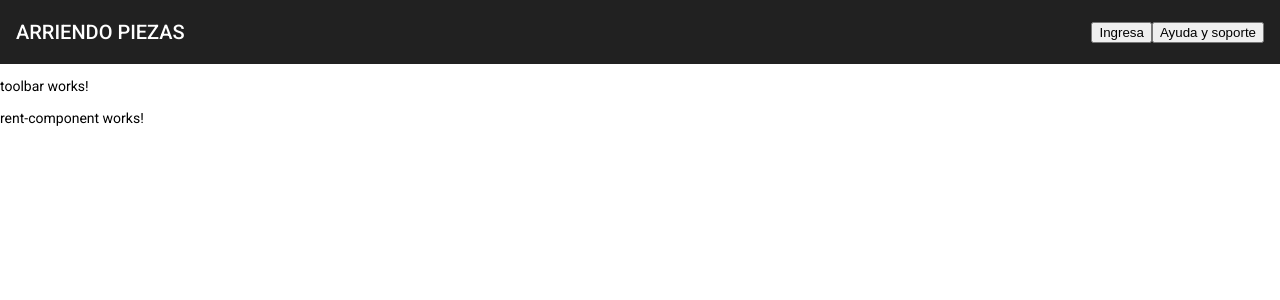
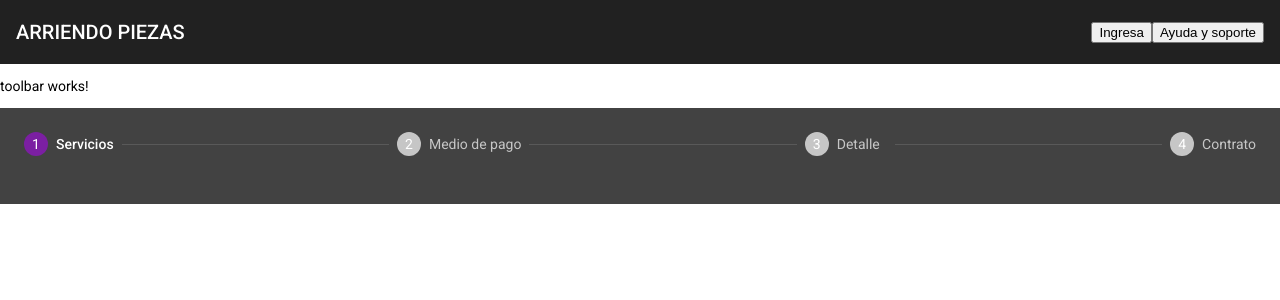
Before and after one commit to Cristian26091/arriendo_piezas_web, an Angular app in the folder real_state_web/: page /rent in a window 1280 px wide. Shown: the top 300 px of the page. Built offline with nearby package versions, Linux system fonts and the light colour scheme.

Commit message:
stepper arriendo

```diff
--- a/real_state_web/src/app/rent/rent-component/rent-component.component.html
+++ b/real_state_web/src/app/rent/rent-component/rent-component.component.html
@@ -1,2 +1,2 @@
 <app-toolbar></app-toolbar>
-<p>rent-component works!</p>
+<app-stepper></app-stepper>
--- a/real_state_web/src/app/rent/rent-component/rent-component.component.ts
+++ b/real_state_web/src/app/rent/rent-component/rent-component.component.ts
@@ -1,15 +1,11 @@
-import { Component, OnInit } from '@angular/core';
+import {Component} from '@angular/core';
 
 @Component({
   selector: 'app-rent-component',
   templateUrl: './rent-component.component.html',
   styleUrls: ['./rent-component.component.css']
 })
-export class RentComponentComponent implements OnInit {
+export class RentComponentComponent {
 
-  constructor() { }
-
-  ngOnInit(): void {
-  }
-
+  constructor() {}
 }
--- a/real_state_web/src/app/rent/rent-component/stepper/stepper/stepper.component.html
+++ b/real_state_web/src/app/rent/rent-component/stepper/stepper/stepper.component.html
@@ -1 +1,14 @@
-<p>stepper works!</p>
+<mat-stepper linear #stepper>
+    <mat-step>
+        <ng-template matStepLabel>Servicios</ng-template>
+    </mat-step>
+    <mat-step>
+        <ng-template matStepLabel>Medio de pago</ng-template>
+    </mat-step>
+    <mat-step>
+        <ng-template matStepLabel>Detalle</ng-template>
+    </mat-step>
+    <mat-step>
+        <ng-template matStepLabel>Contrato</ng-template>
+    </mat-step>
+</mat-stepper>
```
Also changed, not shown: real_state_web/src/app/app.module.ts (+6 -1 lines).
